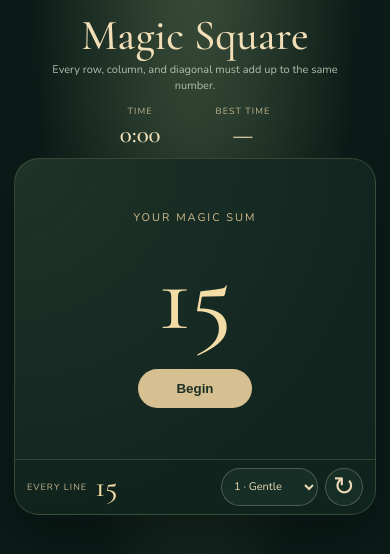
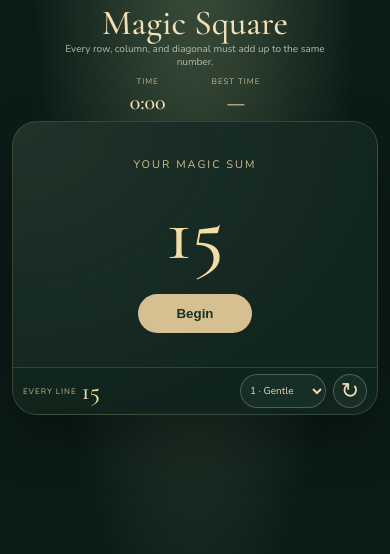
Before and after one commit to zhanebell/magic-square, a plain HTML site: page index.html in a window 390 px wide. Drawn offline with nearby package versions, Linux system fonts and the light colour scheme.

Commit message:
Further compact mobile game layout and tile tray

```diff
--- a/index.html
+++ b/index.html
@@ -29,6 +29,23 @@ footer{display:flex;justify-content:space-between;align-items:center;gap:10px;pa
  .preview{min-height:min(300px,42svh)}
 }
 @media(max-width:370px){.grid{max-width:min(100%,35svh)}.tray{grid-template-columns:repeat(5,40px)}.tile{width:40px;height:40px}}
+
+/* Extra-compact mobile layout, optimized for Safari's visible toolbar. */
+@media(max-width:600px){
+ main{padding:6px 12px max(10px,env(safe-area-inset-bottom))}
+ h1{font-size:clamp(32px,9vw,40px);margin:0 0 2px;line-height:1}
+ header p{font-size:10px;line-height:1.3;max-width:275px;margin:0 auto 7px}
+ .stats{gap:46px;margin-bottom:6px}.stats small{font-size:8px}.stats strong{font-size:22px}
+ #game{padding:9px 12px 10px}.grid{max-width:min(100%,29svh,245px);gap:5px}
+ .cell{border-radius:9px;font-size:clamp(22px,6vw,29px)}
+ footer{padding:6px 10px;gap:5px}.target{gap:5px}.target small{font-size:8px}.target b{font-size:25px}
+ select,#restart{min-height:34px;border-radius:18px}select{font-size:10px;max-width:105px;padding:5px}#restart{width:34px;font-size:22px}
+ .tray{grid-template-columns:repeat(5,38px);gap:6px;margin:9px auto 2px;min-height:82px}
+ .tile{width:38px;height:38px;border-radius:8px;font-size:22px}
+ #status{min-height:12px;font-size:11px;margin:2px 0}
+ .preview{min-height:min(245px,35svh)}.preview>div{font-size:78px}
+}
+@media(max-width:370px){.grid{max-width:min(100%,27svh,220px)}.tray{grid-template-columns:repeat(5,36px)}.tile{width:36px;height:36px}}
 </style></head><body>
 <main><header><h1>Magic Square</h1><p>Every row, column, and diagonal must add up to the same number.</p></header>
 <section class="stats"><div><small>TIME</small><strong id="time">0:00</strong></div><div><small>BEST TIME</small><strong id="best">—</strong></div></section>
```
